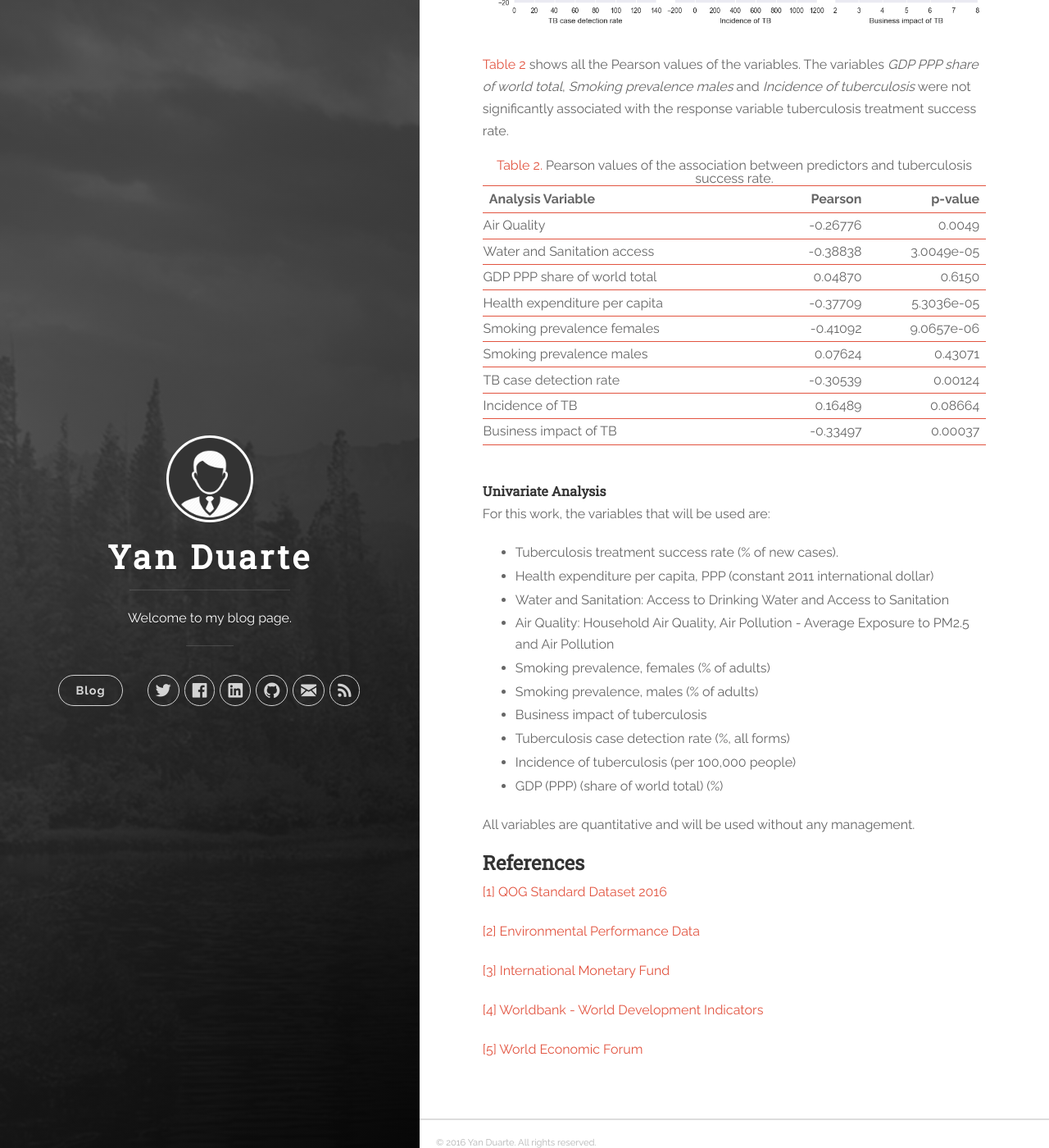
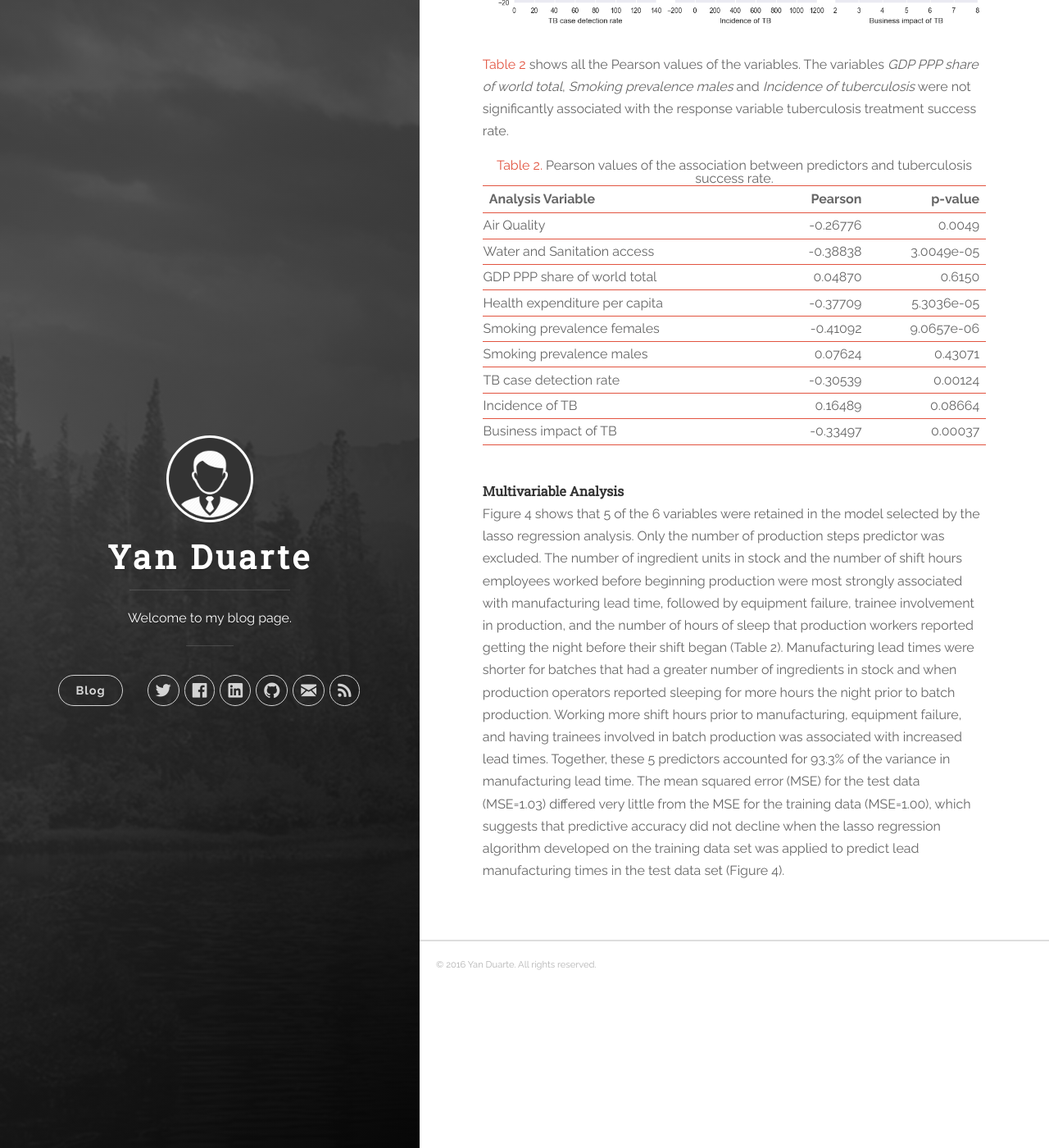
Before and after one commit to yan-duarte/yan-duarte.github.io, a Jekyll site: the page built from _posts/2016-12-05-DAC-Assignment3.md, in a window 1280 px wide and 1400 px high, scrolled down 1662 px. Shown: the whole window at 82% size. Built offline with Jekyll 4.4.1, drawn with Linux system fonts in a browser that asks for light colours; nearby versions of some CDN libraries.

Commit message:
Updated 2016-12-05-DAC-Assignment3.md

```diff
--- a/_posts/2016-12-05-DAC-Assignment3.md
+++ b/_posts/2016-12-05-DAC-Assignment3.md
@@ -61,42 +61,6 @@ Scatter plots for the association between the tuberculosis success rate response
 
 <br>
 
+#### **Multivariable Analysis**
 
-
-#### **Univariate Analysis**
-For this work, the variables that will be used are:
-
-  - Tuberculosis treatment success rate (% of new cases).
-  - Health expenditure per capita, PPP (constant 2011 international dollar)
-  - Water and Sanitation: Access to Drinking Water and Access to Sanitation
-  - Air Quality: Household Air Quality, Air Pollution - Average Exposure to PM2.5 and Air Pollution
-  - Smoking prevalence, females (% of adults)
-  - Smoking prevalence, males (% of adults)
-  - Business impact of tuberculosis
-  - Tuberculosis case detection rate (%, all forms)
-  - Incidence of tuberculosis (per 100,000 people)
-  - GDP (PPP) (share of world total) (%)
-
-All variables are quantitative and will be used without any management.
-
-
-
-
-## **References**
-
-[[1] QOG Standard Dataset 2016][ref_01]
-
-[[2] Environmental Performance Data][ref_02]
-
-[[3] International Monetary Fund][ref_03]
-
-[[4] Worldbank - World Development Indicators][ref_04]
-
-[[5] World Economic Forum][ref_05]
-
-
-[ref_01]: http://qog.pol.gu.se/data/datadownloads/qogstandarddata
-[ref_02]: http://epi.yale.edu/downloads
-[ref_03]: http://www.imf.org/external/pubs/ft/weo/2014/01/weodata/weoselgr.aspx
-[ref_04]: http://data.worldbank.org/data-catalog/world-development-indicators
-[ref_05]: http://www.weforum.org/issues/competitiveness-0/gci2012-data-platform
+Figure 4 shows that 5 of the 6 variables were retained in the model selected by the lasso regression analysis. Only the number of production steps predictor was excluded. The number of ingredient units in stock and the number of shift hours employees worked before beginning production were most strongly associated with manufacturing lead time, followed by equipment failure, trainee involvement in production, and the number of hours of sleep that production workers reported getting the night before their shift began (Table 2). Manufacturing lead times were shorter for batches that had a greater number of ingredients in stock and when production operators reported sleeping for more hours the night prior to batch production. Working more shift hours prior to manufacturing, equipment failure, and having trainees involved in batch production was associated with increased lead times. Together, these 5 predictors accounted for 93.3% of the variance in manufacturing lead time. The mean squared error (MSE) for the test data (MSE=1.03) differed very little from the MSE for the training data (MSE=1.00), which suggests that predictive accuracy did not decline when the lasso regression algorithm developed on the training data set was applied to predict lead manufacturing times in the test data set (Figure 4).
```
